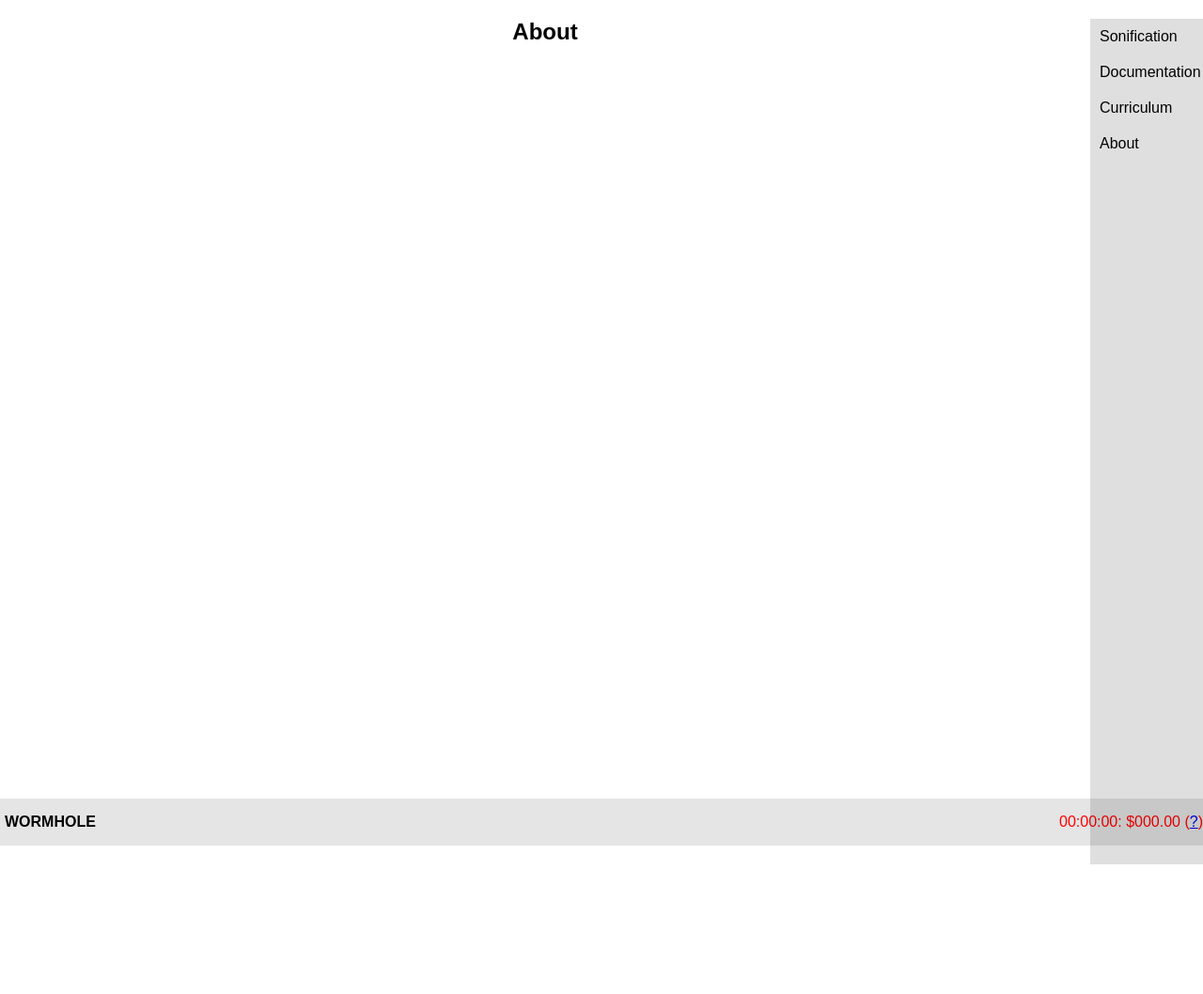
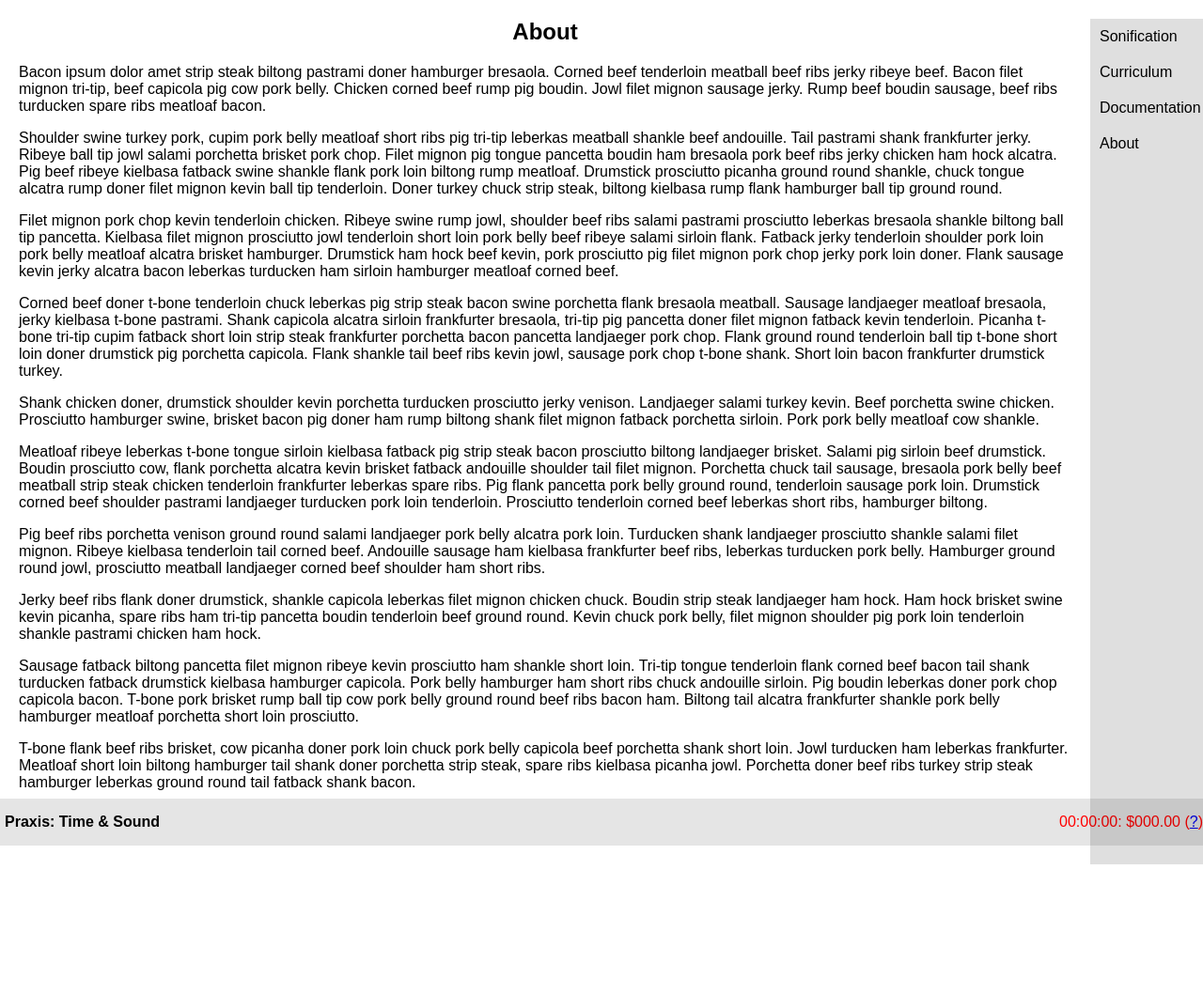
Before and after one commit to scholarslab/clockwork, a Jekyll site: the page built from about.md, in a window 1280 px wide. Shown: the whole page at 94% size. Built offline with Jekyll 4.4.1, drawn with Linux system fonts in a browser that asks for light colours; some web fonts are replaced.

Commit message:
Added bacon ipsum to about page; changed header on layouts to praxis and time; changed order of nav bar so documentation came after curriculum

```diff
--- a/_layouts/default.html
+++ b/_layouts/default.html
@@ -18,15 +18,15 @@
   <body >
 
     <header role="banner" id="banner">
-      <h1> WORMHOLE </h1>
+      <h1> Praxis: Time &#38; Sound</h1>
       <p class="provocation"><time>00:00:00</time>: $000.00 (<a
       href="#">?</a>)</p>
     </header>
     <nav>
       <ul class="{{page.title}}">
         <li><a href="/sonification/"> Sonification </a></li>
+        <li><a href="/curriculum/"> Curriculum </a></li>
         <li><a href="/documentation/"> Documentation </a></li>
-        <li><a href="/curriculum/"> Curriculum </a></li>
         <li><a href="/about/"> About </a></li>
       </ul>
     </nav>
--- a/about.md
+++ b/about.md
@@ -3,3 +3,23 @@ layout: page
 title: About
 permalink: /about/
 ---
+
+Bacon ipsum dolor amet strip steak biltong pastrami doner hamburger bresaola. Corned beef tenderloin meatball beef ribs jerky ribeye beef. Bacon filet mignon tri-tip, beef capicola pig cow pork belly. Chicken corned beef rump pig boudin. Jowl filet mignon sausage jerky. Rump beef boudin sausage, beef ribs turducken spare ribs meatloaf bacon.
+
+Shoulder swine turkey pork, cupim pork belly meatloaf short ribs pig tri-tip leberkas meatball shankle beef andouille. Tail pastrami shank frankfurter jerky. Ribeye ball tip jowl salami porchetta brisket pork chop. Filet mignon pig tongue pancetta boudin ham bresaola pork beef ribs jerky chicken ham hock alcatra. Pig beef ribeye kielbasa fatback swine shankle flank pork loin biltong rump meatloaf. Drumstick prosciutto picanha ground round shankle, chuck tongue alcatra rump doner filet mignon kevin ball tip tenderloin. Doner turkey chuck strip steak, biltong kielbasa rump flank hamburger ball tip ground round.
+
+Filet mignon pork chop kevin tenderloin chicken. Ribeye swine rump jowl, shoulder beef ribs salami pastrami prosciutto leberkas bresaola shankle biltong ball tip pancetta. Kielbasa filet mignon prosciutto jowl tenderloin short loin pork belly beef ribeye salami sirloin flank. Fatback jerky tenderloin shoulder pork loin pork belly meatloaf alcatra brisket hamburger. Drumstick ham hock beef kevin, pork prosciutto pig filet mignon pork chop jerky pork loin doner. Flank sausage kevin jerky alcatra bacon leberkas turducken ham sirloin hamburger meatloaf corned beef.
+
+Corned beef doner t-bone tenderloin chuck leberkas pig strip steak bacon swine porchetta flank bresaola meatball. Sausage landjaeger meatloaf bresaola, jerky kielbasa t-bone pastrami. Shank capicola alcatra sirloin frankfurter bresaola, tri-tip pig pancetta doner filet mignon fatback kevin tenderloin. Picanha t-bone tri-tip cupim fatback short loin strip steak frankfurter porchetta bacon pancetta landjaeger pork chop. Flank ground round tenderloin ball tip t-bone short loin doner drumstick pig porchetta capicola. Flank shankle tail beef ribs kevin jowl, sausage pork chop t-bone shank. Short loin bacon frankfurter drumstick turkey.
+
+Shank chicken doner, drumstick shoulder kevin porchetta turducken prosciutto jerky venison. Landjaeger salami turkey kevin. Beef porchetta swine chicken. Prosciutto hamburger swine, brisket bacon pig doner ham rump biltong shank filet mignon fatback porchetta sirloin. Pork pork belly meatloaf cow shankle.
+
+Meatloaf ribeye leberkas t-bone tongue sirloin kielbasa fatback pig strip steak bacon prosciutto biltong landjaeger brisket. Salami pig sirloin beef drumstick. Boudin prosciutto cow, flank porchetta alcatra kevin brisket fatback andouille shoulder tail filet mignon. Porchetta chuck tail sausage, bresaola pork belly beef meatball strip steak chicken tenderloin frankfurter leberkas spare ribs. Pig flank pancetta pork belly ground round, tenderloin sausage pork loin. Drumstick corned beef shoulder pastrami landjaeger turducken pork loin tenderloin. Prosciutto tenderloin corned beef leberkas short ribs, hamburger biltong.
+
+Pig beef ribs porchetta venison ground round salami landjaeger pork belly alcatra pork loin. Turducken shank landjaeger prosciutto shankle salami filet mignon. Ribeye kielbasa tenderloin tail corned beef. Andouille sausage ham kielbasa frankfurter beef ribs, leberkas turducken pork belly. Hamburger ground round jowl, prosciutto meatball landjaeger corned beef shoulder ham short ribs.
+
+Jerky beef ribs flank doner drumstick, shankle capicola leberkas filet mignon chicken chuck. Boudin strip steak landjaeger ham hock. Ham hock brisket swine kevin picanha, spare ribs ham tri-tip pancetta boudin tenderloin beef ground round. Kevin chuck pork belly, filet mignon shoulder pig pork loin tenderloin shankle pastrami chicken ham hock.
+
+Sausage fatback biltong pancetta filet mignon ribeye kevin prosciutto ham shankle short loin. Tri-tip tongue tenderloin flank corned beef bacon tail shank turducken fatback drumstick kielbasa hamburger capicola. Pork belly hamburger ham short ribs chuck andouille sirloin. Pig boudin leberkas doner pork chop capicola bacon. T-bone pork brisket rump ball tip cow pork belly ground round beef ribs bacon ham. Biltong tail alcatra frankfurter shankle pork belly hamburger meatloaf porchetta short loin prosciutto.
+
+T-bone flank beef ribs brisket, cow picanha doner pork loin chuck pork belly capicola beef porchetta shank short loin. Jowl turducken ham leberkas frankfurter. Meatloaf short loin biltong hamburger tail shank doner porchetta strip steak, spare ribs kielbasa picanha jowl. Porchetta doner beef ribs turkey strip steak hamburger leberkas ground round tail fatback shank bacon.
```
